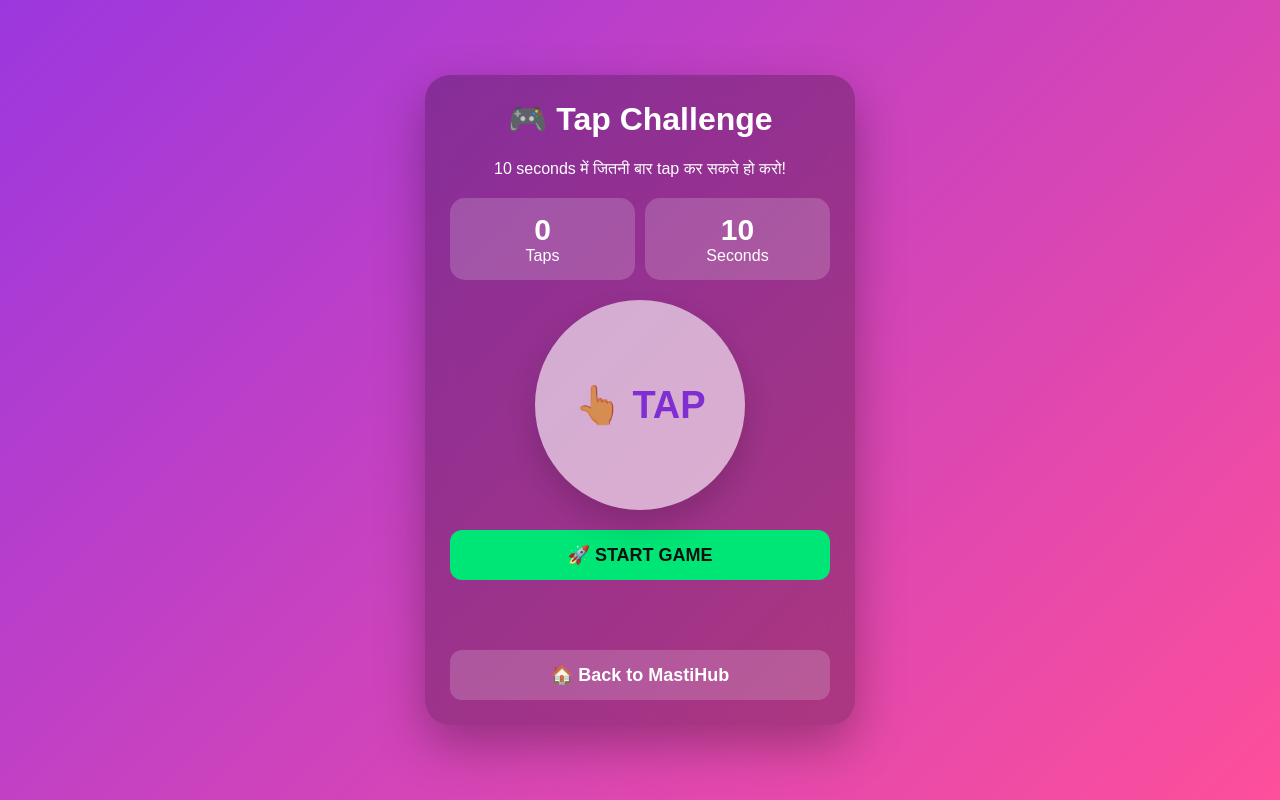
After one commit to khaikhers93-sys/mastihub, a Flask app: page /game/tap in a window 1280 px wide. The commit adds this page. Run offline with Flask 3, Linux system fonts and the light colour scheme; the visitor is signed in with stand-in values (Sample User, id 1); some libraries are stand-ins or nearby versions.

Commit message:
Add Tap Challenge game

```diff
--- a/app.py
+++ b/app.py
@@ -656,6 +656,14 @@ def admin_logout():
 init_db()
 
 
+
+@app.route("/game/tap")
+def tap_game():
+    if "user_id" not in session:
+        return redirect(url_for("login"))
+    return render_template("tap_game.html")
+
+
 if __name__ == "__main__":
     app.run(
         host="0.0.0.0",
--- /dev/null
+++ b/templates/tap_game.html
@@ -0,0 +1,210 @@
+<!DOCTYPE html>
+<html lang="en">
+<head>
+<meta charset="UTF-8">
+<meta name="viewport" content="width=device-width, initial-scale=1.0">
+<title>Tap Challenge - MastiHub</title>
+
+<style>
+*{
+    box-sizing:border-box;
+}
+
+body{
+    margin:0;
+    min-height:100vh;
+    font-family:Arial,sans-serif;
+    background:linear-gradient(135deg,#6c2cff,#ff4f9a,#00c6ff);
+    background-size:300% 300%;
+    animation:bg 8s ease infinite;
+    color:white;
+    display:flex;
+    justify-content:center;
+    align-items:center;
+}
+
+@keyframes bg{
+    0%{background-position:0% 50%}
+    50%{background-position:100% 50%}
+    100%{background-position:0% 50%}
+}
+
+.game{
+    width:92%;
+    max-width:430px;
+    text-align:center;
+    background:rgba(0,0,0,.25);
+    padding:25px;
+    border-radius:25px;
+    backdrop-filter:blur(12px);
+    box-shadow:0 20px 50px rgba(0,0,0,.3);
+}
+
+h1{
+    margin-top:0;
+    font-size:32px;
+}
+
+.stats{
+    display:flex;
+    justify-content:space-between;
+    gap:10px;
+    margin:20px 0;
+}
+
+.stat{
+    flex:1;
+    background:rgba(255,255,255,.18);
+    padding:15px;
+    border-radius:15px;
+}
+
+.number{
+    display:block;
+    font-size:30px;
+    font-weight:bold;
+}
+
+#tapButton{
+    width:210px;
+    height:210px;
+    border:none;
+    border-radius:50%;
+    background:white;
+    color:#6c2cff;
+    font-size:38px;
+    font-weight:bold;
+    box-shadow:0 15px 35px rgba(0,0,0,.3);
+    transition:.1s;
+    cursor:pointer;
+}
+
+#tapButton:active{
+    transform:scale(.90);
+}
+
+#tapButton:disabled{
+    opacity:.6;
+}
+
+#startButton,
+.back{
+    display:block;
+    width:100%;
+    padding:14px;
+    margin-top:20px;
+    border:none;
+    border-radius:12px;
+    font-size:18px;
+    font-weight:bold;
+    cursor:pointer;
+    text-decoration:none;
+}
+
+#startButton{
+    background:#00e676;
+    color:#111;
+}
+
+.back{
+    background:rgba(255,255,255,.18);
+    color:white;
+}
+
+.result{
+    margin-top:20px;
+    font-size:22px;
+    font-weight:bold;
+    min-height:30px;
+}
+</style>
+</head>
+
+<body>
+
+<div class="game">
+
+<h1>🎮 Tap Challenge</h1>
+
+<p>10 seconds में जितनी बार tap कर सकते हो करो!</p>
+
+<div class="stats">
+    <div class="stat">
+        <span class="number" id="score">0</span>
+        Taps
+    </div>
+
+    <div class="stat">
+        <span class="number" id="time">10</span>
+        Seconds
+    </div>
+</div>
+
+<button id="tapButton" disabled>👆 TAP</button>
+
+<button id="startButton">🚀 START GAME</button>
+
+<div class="result" id="result"></div>
+
+<a class="back" href="/">🏠 Back to MastiHub</a>
+
+</div>
+
+<script>
+let score = 0;
+let time = 10;
+let playing = false;
+let timer;
+
+const scoreEl = document.getElementById("score");
+const timeEl = document.getElementById("time");
+const tapButton = document.getElementById("tapButton");
+const startButton = document.getElementById("startButton");
+const result = document.getElementById("result");
+
+tapButton.addEventListener("click", function(){
+    if(!playing) return;
+
+    score++;
+    scoreEl.textContent = score;
+});
+
+startButton.addEventListener("click", function(){
+
+    if(playing) return;
+
+    score = 0;
+    time = 10;
+    playing = true;
+
+    scoreEl.textContent = score;
+    timeEl.textContent = time;
+
+    result.textContent = "";
+    tapButton.disabled = false;
+    startButton.disabled = true;
+    startButton.textContent = "🔥 GAME RUNNING...";
+
+    timer = setInterval(function(){
+
+        time--;
+        timeEl.textContent = time;
+
+        if(time <= 0){
+            clearInterval(timer);
+
+            playing = false;
+            tapButton.disabled = true;
+            startButton.disabled = false;
+            startButton.textContent = "🔄 PLAY AGAIN";
+
+            result.textContent =
+                "🏆 आपका Score: " + score + " Taps!";
+        }
+
+    },1000);
+});
+</script>
+
+</body>
+</html>
```
Also changed, not shown: templates/index.html (+9 -0 lines).
